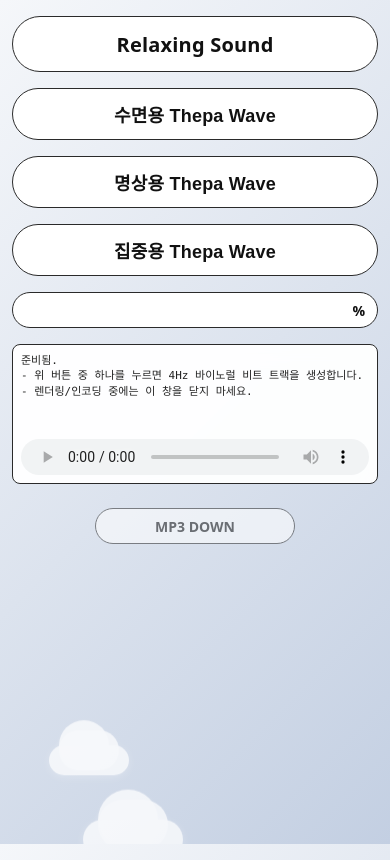
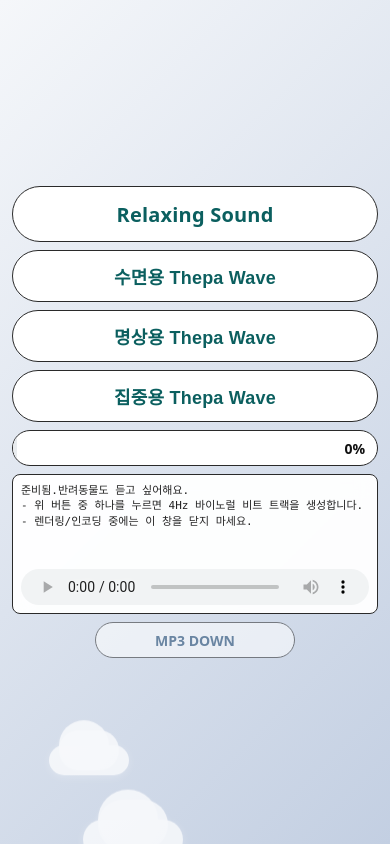
Before and after one commit to maducokr/4hz, a website: page index.html in a window 390 px wide. Drawn offline with Linux system fonts and the light colour scheme.

Commit message:
UI 개선: 색상 변경, 패널 높이 조정, 진행률 초기값 수정

```diff
--- a/index.html
+++ b/index.html
@@ -22,6 +22,7 @@
     font-family: system-ui,-apple-system,Segoe UI,Roboto,Apple SD Gothic Neo,\B3CB\C6C0,Noto Sans KR,sans-serif;
     overflow-x: hidden;
     position: relative;
+    min-height: 100vh;
   }
 
   /* 하얀 뭉개그림 배경 애니메이션 */
@@ -266,33 +267,50 @@
   /* 모바일 전면(이미지)과 비슷한 세로 1열 중앙 배치 */
   .wrap{
     max-width: 420px;
-    margin: 24px auto 60px;
+    margin: 0 auto;
     padding: 0 16px;
     position: relative;
     z-index: 1;
+    min-height: 100vh;
+    display: flex;
+    flex-direction: column;
+    justify-content: center;
+    align-items: center;
   }
 
-  /* 모바일 화면 크기별 반응형 조정 */
+  .content-container {
+    width: 100%;
+    display: flex;
+    flex-direction: column;
+    gap: 12px;
+    align-items: center;
+  }
+
+  /* 모바일 화면 크기별 반응형 조정 - 세로 중앙 정렬 */
   @media (max-width: 480px) {
     .wrap {
       max-width: 100%;
-      margin: 16px auto 40px;
-      padding: 0 12px;
+      padding: 20px 12px;
+    }
+    .content-container {
+      gap: 8px;
     }
   }
 
   @media (max-width: 360px) {
     .wrap {
-      margin: 12px auto 30px;
-      padding: 0 8px;
+      padding: 16px 8px;
+    }
+    .content-container {
+      gap: 6px;
     }
   }
 
   @media (min-width: 768px) {
     .wrap {
       max-width: 500px;
-      margin: 32px auto 80px;
       padding: 0 20px;
+      gap: 12px;
     }
   }
 
@@ -303,12 +321,12 @@
     border:1.6px solid var(--line);
     border-radius:999px;
     background:#fff;
-    color:#111;
+    color:#0b5f5f;
     font-weight:700;
-    font-size:20px;
+    font-size:18px;
     letter-spacing:.2px;
     display:flex; align-items:center; justify-content:center;
-    margin:18px 0;
+    margin:0;
     cursor:pointer;
     user-select:none;
     transition: all 0.2s ease;
@@ -322,7 +340,6 @@
     .oval-btn {
       height: 52px;
       font-size: 18px;
-      margin: 16px 0;
     }
   }
 
@@ -330,7 +347,6 @@
     .oval-btn {
       height: 48px;
       font-size: 16px;
-      margin: 14px 0;
     }
   }
 
@@ -360,14 +376,14 @@
     height:40px;
     border:1.6px solid var(--line);
     border-radius:999px;
-    margin:18px 0;
+    margin:0;
     overflow:hidden;
     background:#fff;
   }
   .progress-fill{
-    position:absolute; left:0; top:0; bottom:0; width:0%;
+    position:absolute; left:0; top:0; bottom:0; width:1%;
     background:#e9ecef;
-    transition: width 0.3s ease;
+    transition: width 0.5s ease;
   }
   .progress-text{
     position:absolute; right:14px; top:50%; transform:translateY(-50%);
@@ -377,7 +393,6 @@
   @media (max-width: 480px) {
     .progress-pill {
       height: 36px;
-      margin: 16px 0;
     }
     .progress-text {
       right: 12px;
@@ -388,7 +403,6 @@
   @media (max-width: 360px) {
     .progress-pill {
       height: 32px;
-      margin: 14px 0;
     }
     .progress-text {
       right: 10px;
@@ -399,10 +413,10 @@
   /* 큰 사각형(로그/플레이어 영역) */
   .panel-box{
     width:100%;
-    height:160px;
+    height:130px;
     border:1.6px solid var(--line);
     border-radius:8px;
-    margin:18px 0 28px;
+    margin:0;
     padding:10px;
     display:flex; flex-direction:column; gap:10px;
     background: rgba(255, 255, 255, 0.95);
@@ -419,7 +433,6 @@
   @media (max-width: 480px) {
     .panel-box {
       height: 140px;
-      margin: 16px 0 24px;
       padding: 8px;
       gap: 8px;
     }
@@ -431,7 +444,6 @@
   @media (max-width: 360px) {
     .panel-box {
       height: 120px;
-      margin: 14px 0 20px;
       padding: 6px;
       gap: 6px;
     }
@@ -447,7 +459,7 @@
     display:flex; align-items:center; justify-content:center;
     border:1.6px solid var(--line);
     border-radius:999px;
-    background:#fff; color:#111; font-weight:700;
+    background:#fff; color:#143f68; font-weight:700;
     cursor:not-allowed;  /* 처음엔 비활성 */
     opacity:.55;
     text-decoration:none;
@@ -510,6 +522,7 @@
   </div>
 
   <div class="wrap">
+    <div class="content-container">
       <!-- 상단 제목 -->
       <div class="oval-btn title-btn" aria-hidden="true">Relaxing Sound</div>
 
@@ -520,13 +533,13 @@
 
       <!-- 진행률(%) -->
       <div class="progress-pill" aria-live="polite" aria-label="인코딩 진행률">
-      <div class="progress-fill" id="pfill"></div>
-      <div class="progress-text" id="ppct">%</div>
+        <div class="progress-fill" id="pfill" style="width: 1%"></div>
+        <div class="progress-text" id="ppct">0%</div>
       </div>
 
       <!-- 큰 사각형: 로그 + 오디오 -->
       <div class="panel-box">
-      <div id="log" class="log">준비됨.
+        <div id="log" class="log">준비됨.반려동물도 듣고 싶어해요.
 - 위 버튼 중 하나를 누르면 4Hz 바이노럴 비트 트랙을 생성합니다.
 - 렌더링/인코딩 중에는 이 창을 닫지 마세요.
 </div>
@@ -535,6 +548,7 @@
 
       <!-- MP3 DOWN -->
       <a id="download" class="download-btn" download>MP3 DOWN</a>
+    </div>
   </div>
 
 <script>
@@ -555,7 +569,7 @@
   function log(msg){ logEl.textContent += `\n${msg}`; logEl.scrollTop = logEl.scrollHeight; }
   function clearLog(){ logEl.textContent = ''; }
   function setProgress(p){
-    const v = Math.max(0, Math.min(100, Math.round(p)));
+    const v = Math.max(1, Math.min(100, Math.round(p)));
     pfill.style.width = v + '%';
     ppct.textContent = v + '%';
   }
@@ -679,17 +693,18 @@
   async function generateAndDownload(preset){
     try{
       resetDownload();
-      setProgress(0);
+      setProgress(1);
       clearLog();
       log(`[시작] ${preset.label} 트랙 생성`);
 
-      // 1) 합성
+      // 1) 합성 - 점진적으로 진행률 증가
+      setProgress(5);
       const buf = await renderBinauralBuffer(preset);
-      setProgress(10);
+      setProgress(15);
       log('[렌더링 완료] MP3 인코딩 시작…');
 
       // 2) MP3 인코딩(진행률 갱신)
-      const blob = encodeMp3WithProgress(buf, p => setProgress(10 + p*0.9)); // 대략 10%→100%
+      const blob = encodeMp3WithProgress(buf, p => setProgress(15 + p*0.85)); // 15%→100%
       const url = URL.createObjectURL(blob);
       const fileName = `${preset.file || 'binaural_4hz'}.mp3`;
 
@@ -703,7 +718,7 @@
       console.error(err);
       log(`[에러] ${err.message || err}`);
       alert(err.message || String(err));
-      setProgress(0);
+      setProgress(1);
       resetDownload();
     }
   }
```
Lines whose indentation alone changed are shown as unchanged.
